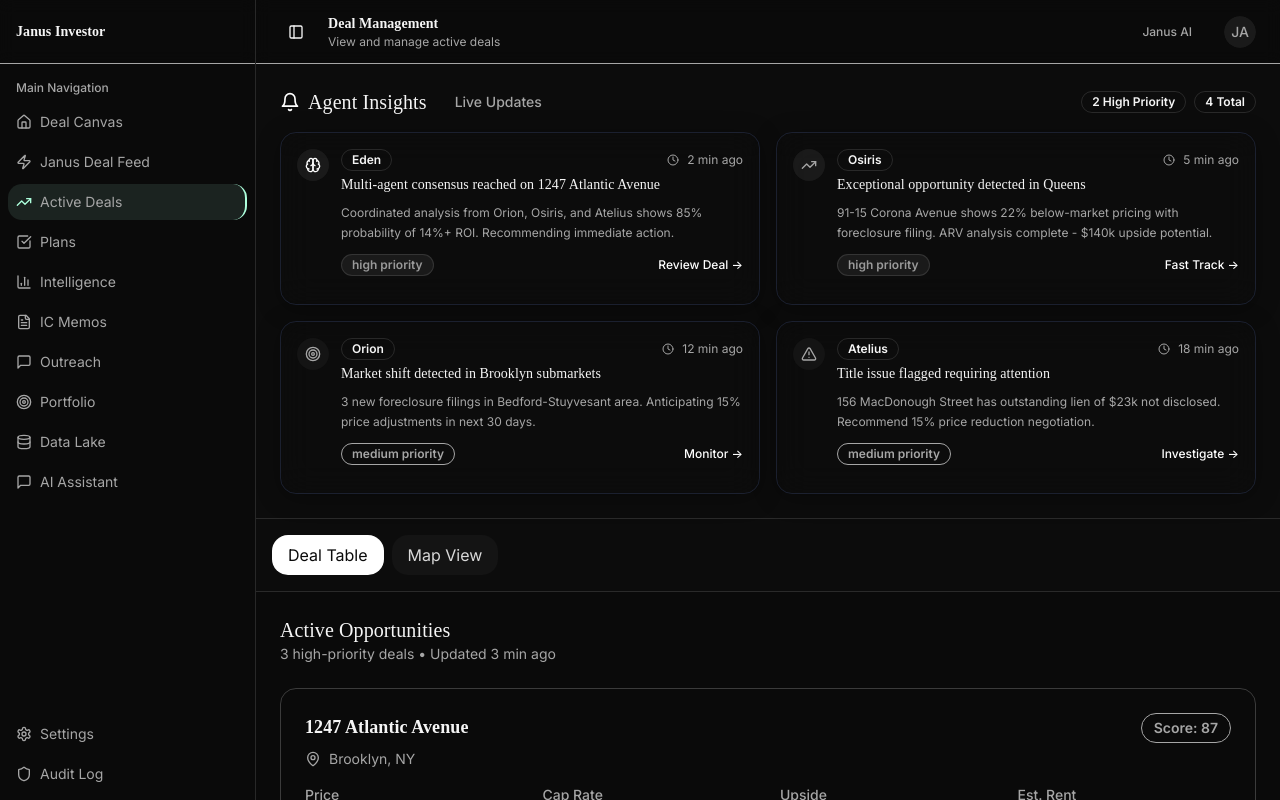
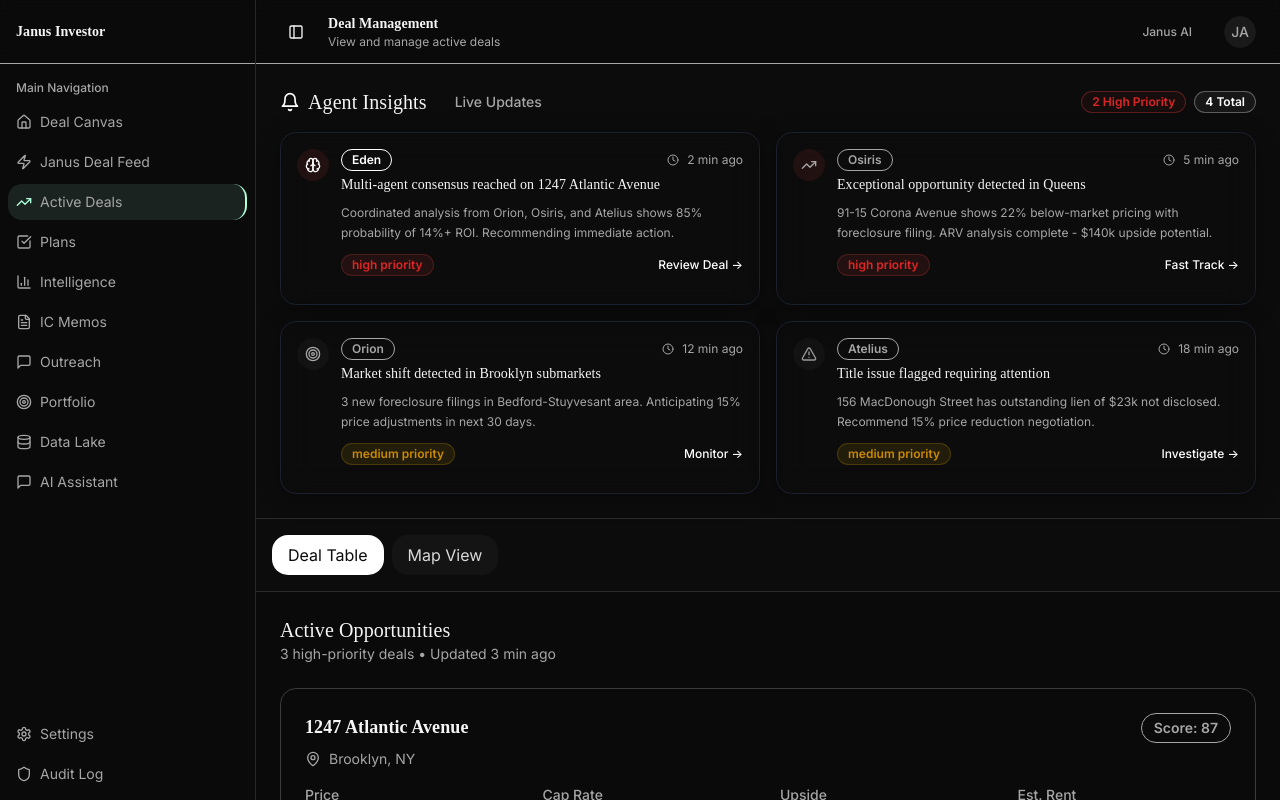
Before and after one commit to maxrroever-svg/janus-prop-ai, a React (Vite) app: page /investor/deals in a window 1280 px wide. Built offline with nearby package versions, Linux system fonts and the light colour scheme; a web font is replaced by a local one.

Commit message:
Add dashboard color coding

```diff
--- a/src/components/dashboard/AgentInsights.tsx
+++ b/src/components/dashboard/AgentInsights.tsx
@@ -56,9 +56,9 @@ const agentInsights = [
 export function AgentInsights() {
   const getPriorityColor = (priority: string) => {
     switch (priority) {
-      case "high": return "bg-destructive/10 text-destructive border-destructive/20";
-      case "medium": return "bg-warning/10 text-warning border-warning/20";
-      case "low": return "bg-muted text-muted-foreground";
+      case "high": return "bg-red-500/10 text-red-600 border-red-500/20";
+      case "medium": return "bg-yellow-500/10 text-yellow-600 border-yellow-500/20";
+      case "low": return "bg-green-500/10 text-green-600 border-green-500/20";
       default: return "bg-muted text-muted-foreground";
     }
   };
@@ -68,9 +68,24 @@ export function AgentInsights() {
       case "coordination": return "text-primary";
       case "financial": return "text-success";
       case "market": return "text-ice";
-      case "risk": return "text-warning";
+      case "risk": return "text-destructive";
       default: return "text-muted-foreground";
     }
+  };
+
+  const getAgentColor = (agent: string) => {
+    const colors = {
+      "Eden": "text-primary",
+      "Osiris": "text-success",
+      "Orion": "text-ice",
+      "Atelius": "text-gold",
+      "Valyria": "text-purple-500",
+      "Celestia": "text-pink-500",
+      "Aurora": "text-cyan-500",
+      "Elysia": "text-emerald-500",
+      "Spring": "text-lime-500"
+    };
+    return colors[agent as keyof typeof colors] || "text-muted-foreground";
   };
 
   return (
@@ -88,10 +103,10 @@ export function AgentInsights() {
               </div>
 
               <div className="flex items-center gap-2">
-          <Badge variant="outline" className="text-xs">
+                <Badge variant="outline" className="text-xs border-red-500/30 text-red-600 bg-red-500/5">
                   {agentInsights.filter(i => i.priority === "high").length} High Priority
                 </Badge>
-          <Badge variant="outline" className="text-xs">
+                <Badge variant="outline" className="text-xs border-primary/30 text-primary bg-primary/5">
                   {agentInsights.length} Total
                 </Badge>
               </div>
@@ -103,19 +118,19 @@ export function AgentInsights() {
 
           return (
             <Card key={insight.id} className={`dashboard-card cursor-pointer hover:border-primary/30 transition-all duration-200 ${
-              insight.priority === "high" ? "border-destructive/20 bg-destructive/5" : ""
+              insight.priority === "high" ? "border-red-500/20 bg-red-500/5" : ""
             }`}>
               <CardContent className="p-4">
                 <div className="flex items-start gap-3 mb-3">
                   <div className={`p-2 rounded-lg ${
-                    insight.priority === "high" ? "bg-destructive/10" : "bg-secondary"
+                    insight.priority === "high" ? "bg-red-500/10" : "bg-muted/50"
                   }`}>
                     <Icon className={`w-4 h-4 ${getTypeColor(insight.type)}`} />
                   </div>
 
                   <div className="flex-1 min-w-0">
                     <div className="flex items-center justify-between mb-1">
-                      <Badge variant="outline" className="text-xs">
+                      <Badge variant="outline" className={`text-xs border-current ${getAgentColor(insight.agent)}`}>
                         {insight.agent}
                       </Badge>
                       <div className="flex items-center gap-2">
--- a/src/components/dashboard/DealTable.tsx
+++ b/src/components/dashboard/DealTable.tsx
@@ -146,16 +146,16 @@ export function DealTable({ onPropertySelect }: DealTableProps) {
   const [sortBy, setSortBy] = useState("lienScore");
 
   const getScoreColor = (score: number) => {
-    if (score >= 85) return "score-high";
-    if (score >= 70) return "score-medium";
-    return "score-low";
+    if (score >= 85) return "bg-success/10 text-success border-success/30";
+    if (score >= 70) return "bg-gold/10 text-gold border-gold/30";
+    return "bg-red-500/10 text-red-600 border-red-500/30";
   };
 
   const getRiskBadge = (risk: string) => {
     const variants = {
-      low: "bg-success/20 text-success border-success/30",
-      medium: "bg-warning/20 text-warning border-warning/30",
-      high: "bg-destructive/20 text-destructive border-destructive/30"
+      low: "bg-success/10 text-success border-success/30",
+      medium: "bg-yellow-500/10 text-yellow-600 border-yellow-500/30",
+      high: "bg-red-500/10 text-red-600 border-red-500/30"
     };
     return variants[risk as keyof typeof variants] || variants.medium;
   };
@@ -164,8 +164,8 @@ export function DealTable({ onPropertySelect }: DealTableProps) {
     switch (prediction) {
       case "Strong Buy": return "text-success font-semibold";
       case "Buy": return "text-ice font-medium";
-      case "Buy w/ Conditions": return "text-warning font-medium";
-      case "Urgent Buy": return "text-gold font-semibold";
+      case "Buy w/ Conditions": return "text-yellow-600 font-medium";
+      case "Urgent Buy": return "text-gold font-semibold animate-pulse";
       default: return "text-muted-foreground";
     }
   };
@@ -205,49 +205,49 @@ export function DealTable({ onPropertySelect }: DealTableProps) {
 
       {/* Quick Stats */}
       <div className="grid grid-cols-1 md:grid-cols-4 gap-4">
-        <Card className="institutional-card">
+        <Card className="institutional-card bg-success/5 border-success/20">
           <CardContent className="p-4">
             <div className="flex items-center gap-3">
               <TrendingUp className="w-5 h-5 text-success" />
               <div>
                 <p className="text-sm text-muted-foreground">Strong Buys</p>
-                <p className="text-xl font-semibold text-foreground">3</p>
+                <p className="text-xl font-semibold text-success">3</p>
               </div>
             </div>
           </CardContent>
         </Card>
 
-        <Card className="institutional-card">
+        <Card className="institutional-card bg-gold/5 border-gold/20">
           <CardContent className="p-4">
             <div className="flex items-center gap-3">
               <DollarSign className="w-5 h-5 text-gold" />
               <div>
                 <p className="text-sm text-muted-foreground">Avg Cap Rate</p>
-                <p className="text-xl font-semibold text-foreground">15.2%</p>
+                <p className="text-xl font-semibold text-gold">15.2%</p>
               </div>
             </div>
           </CardContent>
         </Card>
 
-        <Card className="institutional-card">
+        <Card className="institutional-card bg-ice/5 border-ice/20">
           <CardContent className="p-4">
             <div className="flex items-center gap-3">
               <MapPin className="w-5 h-5 text-ice" />
               <div>
                 <p className="text-sm text-muted-foreground">Markets</p>
-                <p className="text-xl font-semibold text-foreground">3</p>
+                <p className="text-xl font-semibold text-ice">3</p>
               </div>
             </div>
           </CardContent>
         </Card>
 
-        <Card className="institutional-card">
+        <Card className="institutional-card bg-primary/5 border-primary/20">
           <CardContent className="p-4">
             <div className="flex items-center gap-3">
               <TrendingUp className="w-5 h-5 text-primary" />
               <div>
                 <p className="text-sm text-muted-foreground">Total Upside</p>
-                <p className="text-xl font-semibold text-foreground">$810K</p>
+                <p className="text-xl font-semibold text-primary">$810K</p>
               </div>
             </div>
           </CardContent>
@@ -282,6 +282,12 @@ export function DealTable({ onPropertySelect }: DealTableProps) {
                   <span className="text-muted-foreground">Upside</span>
                   <span className="font-medium text-gold">{deal.upside}</span>
                 </div>
+                <div className="flex items-center justify-between text-sm">
+                  <span className="text-muted-foreground">Risk Level</span>
+                  <Badge variant="outline" className={`text-xs ${getRiskBadge(deal.risk)}`}>
+                    {deal.risk}
+                  </Badge>
+                </div>
               </div>
 
               <div className="space-y-2 mb-3">
@@ -300,7 +306,7 @@ export function DealTable({ onPropertySelect }: DealTableProps) {
                   <Button
                     size="sm"
                     variant="ghost"
-                    className="h-8 w-8 p-0"
+                    className="h-8 w-8 p-0 hover:bg-primary/10 hover:text-primary"
                     onClick={(e) => {
                       e.stopPropagation();
                       onPropertySelect(deal);
@@ -312,7 +318,7 @@ export function DealTable({ onPropertySelect }: DealTableProps) {
                   <Button
                     size="sm"
                     variant="ghost"
-                    className="h-8 w-8 p-0"
+                    className="h-8 w-8 p-0 hover:bg-gold/10 hover:text-gold"
                     onClick={(e) => e.stopPropagation()}
                   >
                     <Star className="w-4 h-4" />
--- a/src/components/dashboard/LeadManagement.tsx
+++ b/src/components/dashboard/LeadManagement.tsx
@@ -97,9 +97,9 @@ const statusConfig = {
 };
 
 const priorityConfig = {
-  "high": { color: "bg-destructive/20 text-destructive border-destructive/30", label: "High" },
-  "medium": { color: "bg-warning/20 text-warning border-warning/30", label: "Medium" },
-  "low": { color: "bg-muted text-muted-foreground border-border", label: "Low" }
+  "high": { color: "bg-red-500/10 text-red-600 border-red-500/30", label: "High" },
+  "medium": { color: "bg-yellow-500/10 text-yellow-600 border-yellow-500/30", label: "Medium" },
+  "low": { color: "bg-green-500/10 text-green-600 border-green-500/30", label: "Low" }
 };
 
 export function LeadManagement() {
@@ -143,7 +143,7 @@ export function LeadManagement() {
                   variant={sortBy === 'recent' ? 'default' : 'outline'}
                   size="sm"
                   onClick={() => setSortBy('recent')}
-                  className={sortBy === 'recent' ? 'bg-ice text-ice-foreground' : 'border-border'}
+                  className={sortBy === 'recent' ? 'bg-ice/90 text-ice-foreground hover:bg-ice' : 'border-border hover:bg-ice/10'}
                 >
                   Recent
                 </Button>
@@ -151,7 +151,7 @@ export function LeadManagement() {
                   variant={sortBy === 'priority' ? 'default' : 'outline'}
                   size="sm"
                   onClick={() => setSortBy('priority')}
-                  className={sortBy === 'priority' ? 'bg-ice text-ice-foreground' : 'border-border'}
+                  className={sortBy === 'priority' ? 'bg-ice/90 text-ice-foreground hover:bg-ice' : 'border-border hover:bg-ice/10'}
                 >
                   Priority
                 </Button>
@@ -159,7 +159,7 @@ export function LeadManagement() {
                   variant={sortBy === 'days' ? 'default' : 'outline'}
                   size="sm"
                   onClick={() => setSortBy('days')}
-                  className={sortBy === 'days' ? 'bg-ice text-ice-foreground' : 'border-border'}
+                  className={sortBy === 'days' ? 'bg-ice/90 text-ice-foreground hover:bg-ice' : 'border-border hover:bg-ice/10'}
                 >
                   Pipeline Time
                 </Button>
@@ -274,15 +274,15 @@ export function LeadManagement() {
                             {/* Actions */}
                             <div className="flex items-center gap-3">
                             <div className="flex items-center gap-3">
-                                <Button size="sm" variant="outline" className="border-border hover:bg-muted">
+                              <Button size="sm" variant="outline" className="border-border hover:bg-ice/10 hover:border-ice/30">
                                 <Phone className="w-4 h-4 mr-2" />
                                 Contact (Valyria)
                               </Button>
-                                <Button size="sm" variant="outline" className="border-border hover:bg-muted">
+                              <Button size="sm" variant="outline" className="border-border hover:bg-success/10 hover:border-success/30">
                                 <FileText className="w-4 h-4 mr-2" />
                                 Update Analysis (Celestia)
                               </Button>
-                                <Button size="sm" variant="outline" className="border-border hover:bg-muted">
+                              <Button size="sm" variant="outline" className="border-border hover:bg-gold/10 hover:border-gold/30">
                                 <Calendar className="w-4 h-4 mr-2" />
                                 Schedule (Aurora)
                               </Button>
```
Also changed, not shown: src/components/dashboard/DealFeedCard.tsx (+29 -19 lines), src/components/dashboard/PropertyDetailView.tsx (+5 -5 lines). Lines whose indentation alone changed are shown as unchanged.
